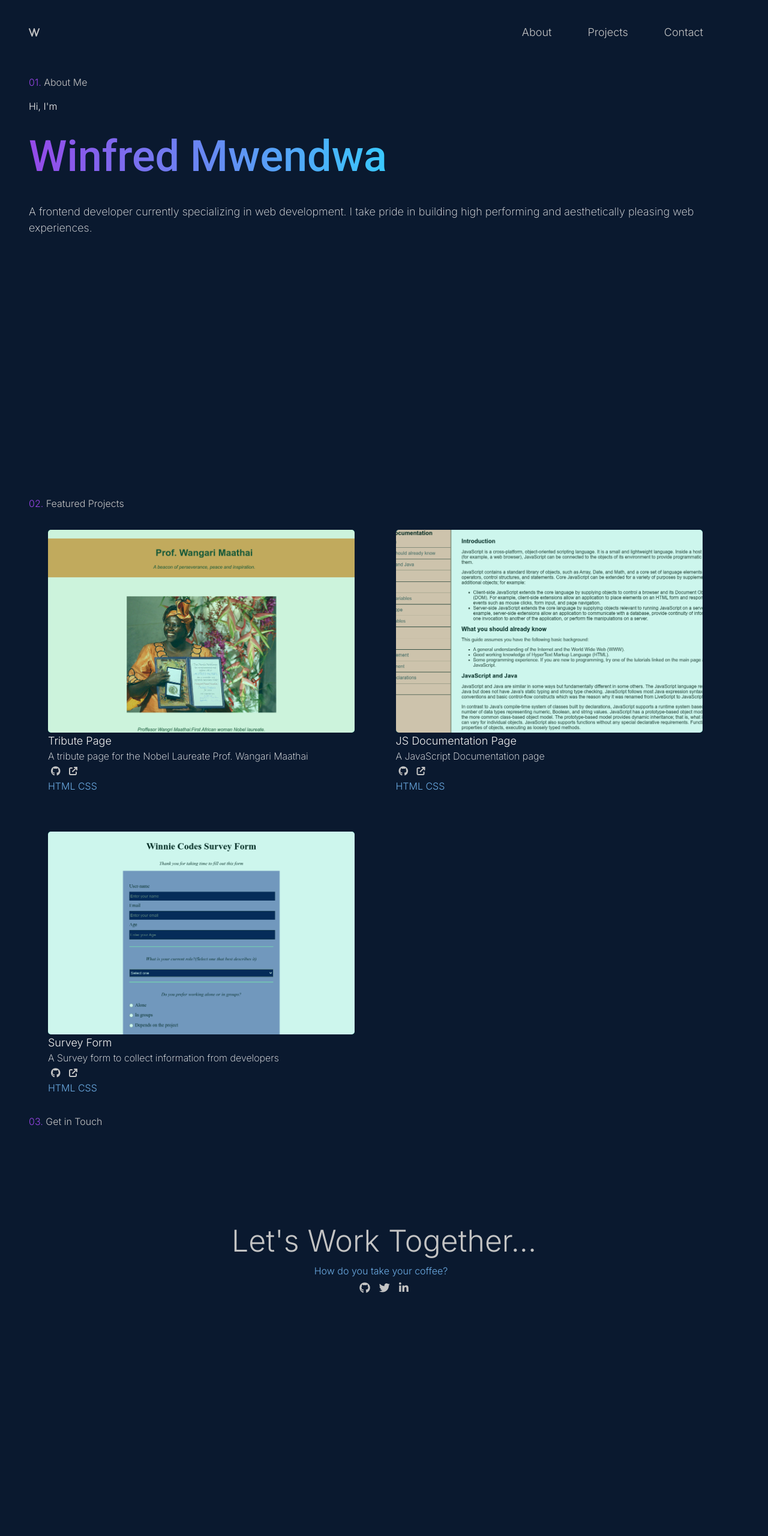
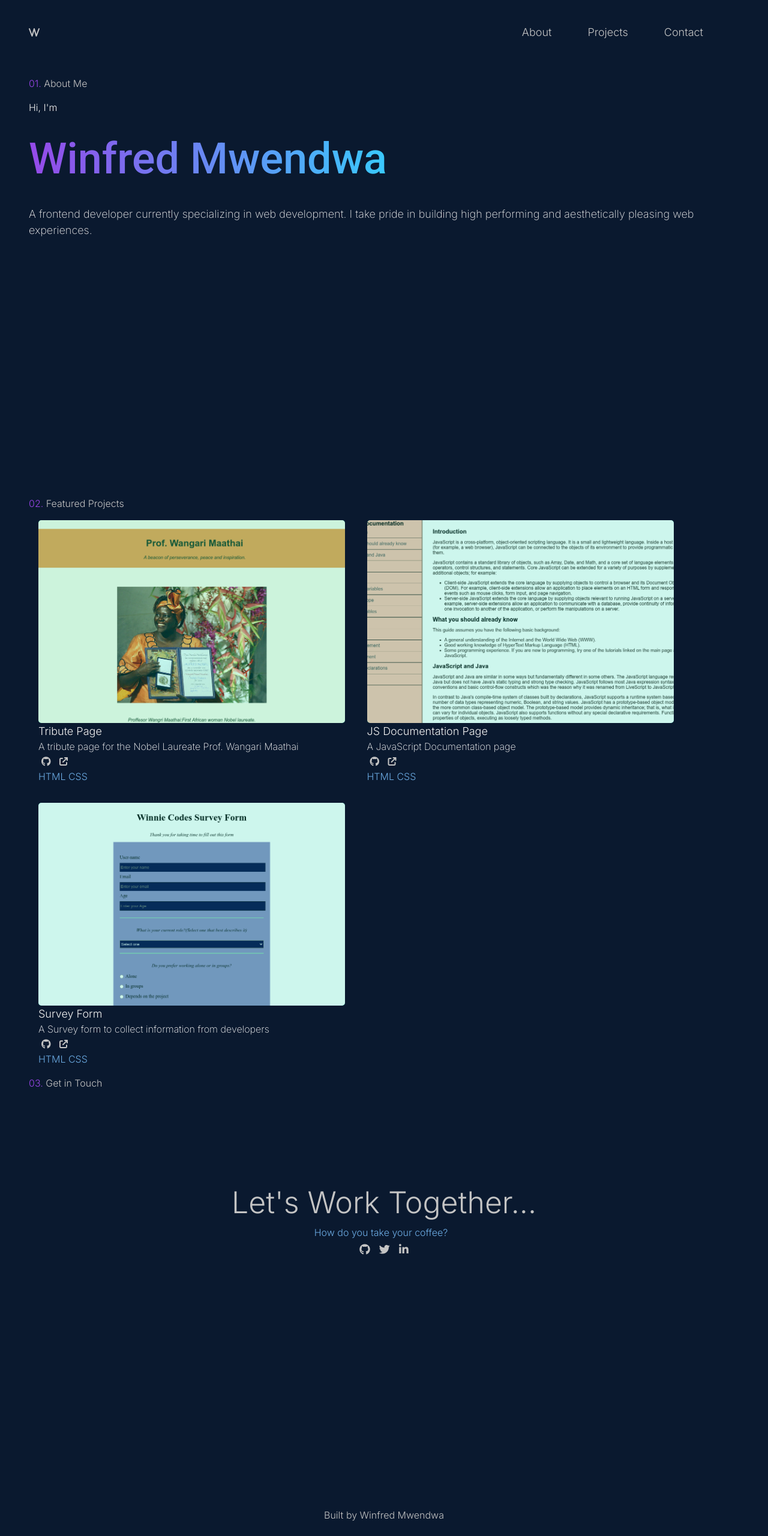
Before and after one commit to Winfred-Mwendwa/Portfolio, a website built with Vite: page index.html in a window 1280 px wide. Shown: the top 2560 px of the page at 60% size. Built offline with nearby package versions, Linux system fonts and the light colour scheme.

Commit message:
nineth commit

```diff
--- a/style.css
+++ b/style.css
@@ -111,7 +111,7 @@ picture, svg {
   --header-margin: 40px;
   --nav-margin: 30px;
   --intro-margin-top:16px;
-  --name-margin-top: 18px;
+  --name-margin-top: 20px;
   --about-margin-top:24px;
 
   @media (min-width: 50em) {
@@ -274,6 +274,7 @@ margin-top: var(--name-margin-top);
 }
 #welcome-section {
   height:90vh;
+
 }
 #about-me {
   padding-top: var(--name-margin-top);
@@ -307,7 +308,7 @@ a {
 .project-tile {
 
   display: inline-block;
-  margin: 2rem;
+  margin: 1rem;
 
 }
  h5 {
@@ -322,6 +323,7 @@ h6 {
 
 #contact {
   height: 90vh;
+  margin: 0 auto;
 
 }
 
@@ -332,5 +334,5 @@ h6 {
 
 .build {
   text-align: center;
-  padding: 10px;
+  padding-bottom: 5px;
 }
```
